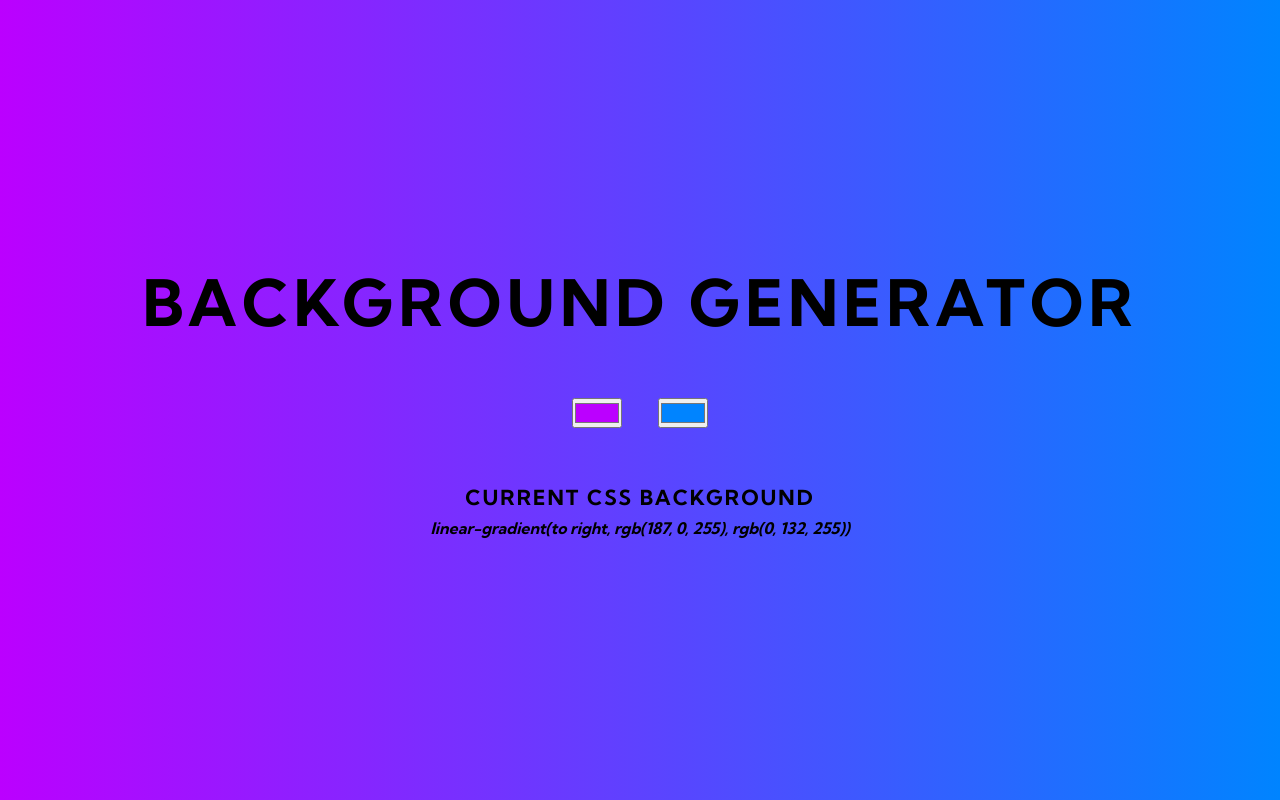
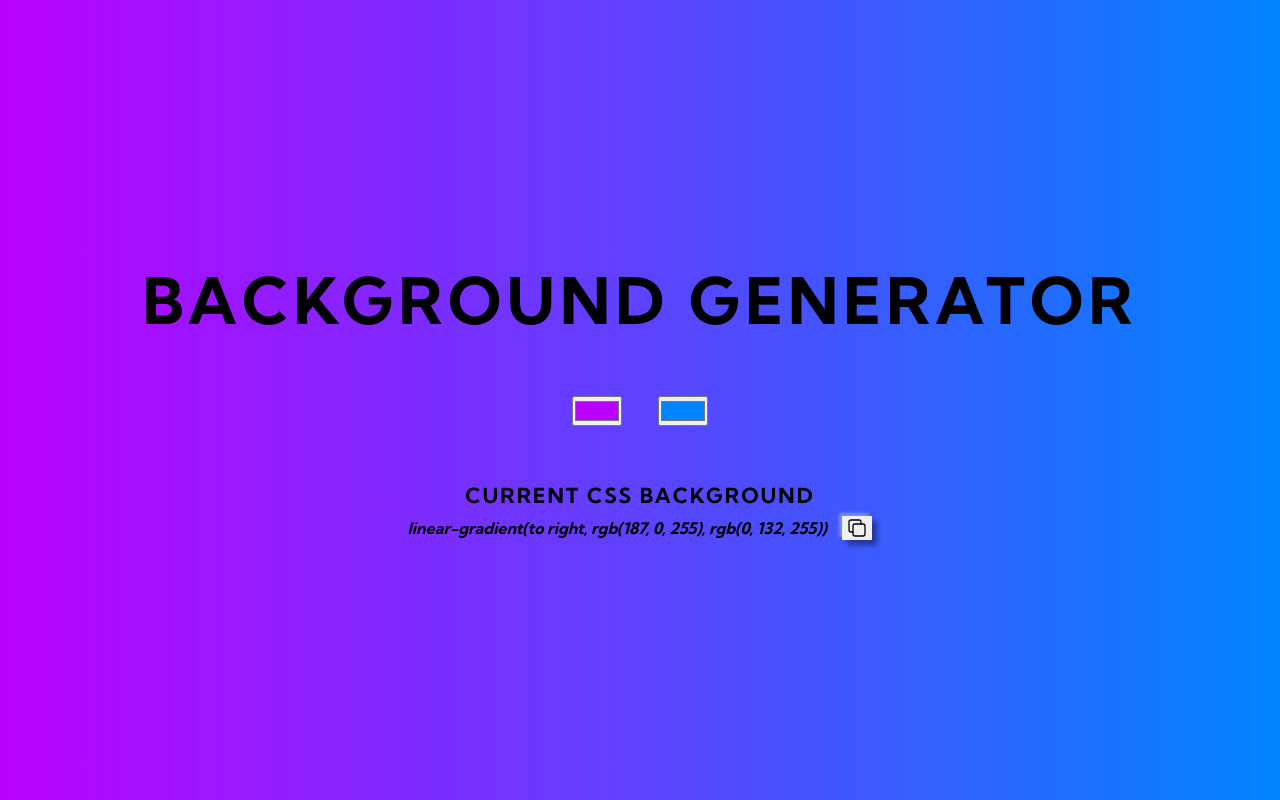
Before and after one commit to Ghidyon/gradient-generator, a plain HTML site: page index.html in a window 1280 px wide. Drawn offline with Linux system fonts and the light colour scheme.

Commit message:
added copy button

```diff
--- a/index.html
+++ b/index.html
@@ -18,7 +18,19 @@
         <input type="color" name="" id="color1" value="#bb00ff">
         <input type="color" name="" id="color2" value="#0084ff">
         <h4>Current CSS Background</h4>
-        <h5 id="css-property"></h5>
+        <div class="property">
+            <h5 id="css-property"></h5>
+            <button title="copy">
+                <svg xmlns="http://www.w3.org/2000/svg" class="icon icon-tabler icon-tabler-copy" width="24" height="24"
+                    viewBox="0 0 24 24" stroke-width="1.3" stroke="#000000" fill="none" stroke-linecap="round"
+                    stroke-linejoin="round">
+                    <path stroke="none" d="M0 0h24v24H0z" fill="none" />
+                    <rect x="8" y="8" width="12" height="12" rx="2" />
+                    <path d="M16 8v-2a2 2 0 0 0 -2 -2h-8a2 2 0 0 0 -2 2v8a2 2 0 0 0 2 2h2" />
+                </svg>
+            </button>
+        </div>
+
     </div>
 
     <script src="main.js"></script>
--- a/style.css
+++ b/style.css
@@ -14,6 +14,7 @@ body {
 
 .container {
     text-align: center;
+    padding: 0 1rem;
 }
 
 h1, input {
@@ -49,6 +50,48 @@ h5 {
     font-size: .9rem;
 }
 
+button {
+    text-align: center;
+    width: 30px;
+    height: 24px;
+    border: 0;
+    outline: none;
+    color: white;
+    box-shadow:
+    5px 5px 5px 0 rgba(0, 0, 0, 0.4),
+    -3px -3px 3px 0 rgba(255, 255, 255, 0.3);
+    margin: .5rem 0 0 0;
+}
+
+button:active {
+    box-shadow: none;
+}
+
+button:hover {
+    background-color: inherit;
+}
+
+.property {
+    display: flex;
+    flex-direction: column;
+    justify-content: center;
+    align-items: center;
+}
+
+@media (min-width: 567px) {
+    .property {
+        flex-direction: row;
+    }
+
+    h5 {
+        margin-right: 1rem;
+    }
+
+    button {
+        margin: 0;
+    }
+}
+
 @media (min-width: 768px) {
     h1, input {
         margin-bottom: 3.5rem;
```
